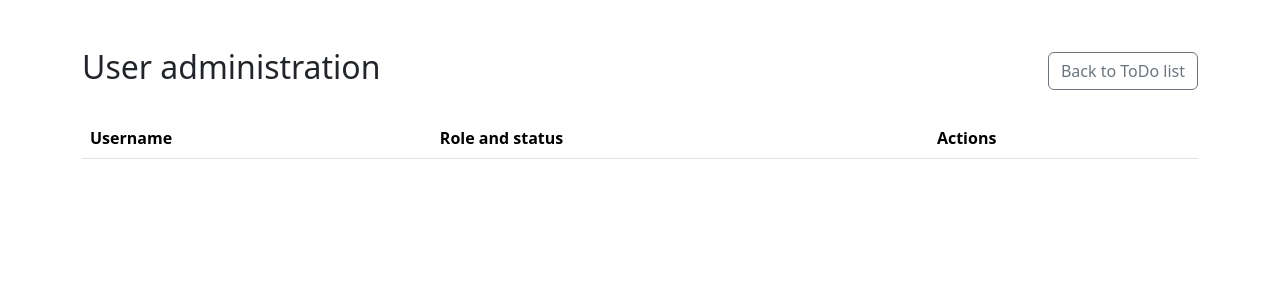
After one commit to Takafuku21/20261118-2, a Spring Boot app: page /admin/users in a window 1280 px wide. The commit adds this page. Shown: the top 300 px of the page. Run offline with Spring Boot 4, Linux system fonts and the light colour scheme; the visitor is signed in with stand-in values (Sample User, id 1); lists and menus that the app fills with data are empty; some of the project's set-up classes (security, data sources, template engines, error pages and the like) are left out, and stand-ins take their place.

Commit message:
15ロール別権限制御

```diff
--- /dev/null
+++ b/demo/src/main/java/com/example/demo/AdminUserController.java
@@ -0,0 +1,41 @@
+package com.example.demo;
+
+import com.example.demo.service.AdminUserService;
+import org.springframework.security.core.annotation.AuthenticationPrincipal;
+import org.springframework.stereotype.Controller;
+import org.springframework.ui.Model;
+import org.springframework.web.bind.annotation.GetMapping;
+import org.springframework.web.bind.annotation.PostMapping;
+import org.springframework.web.bind.annotation.RequestMapping;
+import org.springframework.web.bind.annotation.RequestParam;
+import org.springframework.web.servlet.mvc.support.RedirectAttributes;
+
+@Controller
+@RequestMapping("/admin/users")
+public class AdminUserController {
+	private final AdminUserService adminUserService;
+
+	public AdminUserController(AdminUserService adminUserService) {
+		this.adminUserService = adminUserService;
+	}
+
+	@GetMapping
+	public String list(Model model) {
+		model.addAttribute("users", adminUserService.findAll());
+		return "admin/users";
+	}
+
+	@PostMapping("/update")
+	public String update(
+			@RequestParam Long id,
+			@RequestParam String role,
+			@RequestParam(defaultValue = "false") boolean enabled,
+			@AuthenticationPrincipal AuthenticatedUser currentUser,
+			RedirectAttributes redirectAttributes) {
+		boolean updated = adminUserService.update(id, role, enabled, currentUser.getId());
+		redirectAttributes.addFlashAttribute(updated ? "successMessage" : "errorMessage", updated
+				? "User settings updated."
+				: "Could not update user. You cannot edit your own account or disable the last active admin.");
+		return "redirect:/admin/users";
+	}
+}
--- a/demo/src/main/java/com/example/demo/AuthenticatedUser.java
+++ b/demo/src/main/java/com/example/demo/AuthenticatedUser.java
@@ -12,11 +12,13 @@ public class AuthenticatedUser implements UserDetails {
 	private final String username;
 	private final String password;
 	private final List<GrantedAuthority> authorities;
+	private final boolean enabled;
 
 	public AuthenticatedUser(UserAccount account, String authority) {
 		this.id = account.getId();
 		this.username = account.getUsername();
 		this.password = account.getPassword();
+		this.enabled = account.isEnabled();
 		this.authorities = List.of((GrantedAuthority) () -> authority);
 	}
 
@@ -27,5 +29,5 @@ public class AuthenticatedUser implements UserDetails {
 	@Override public boolean isAccountNonExpired() { return true; }
 	@Override public boolean isAccountNonLocked() { return true; }
 	@Override public boolean isCredentialsNonExpired() { return true; }
-	@Override public boolean isEnabled() { return true; }
+	@Override public boolean isEnabled() { return enabled; }
 }
--- a/demo/src/main/java/com/example/demo/SecurityConfig.java
+++ b/demo/src/main/java/com/example/demo/SecurityConfig.java
@@ -3,17 +3,20 @@ package com.example.demo;
 import org.springframework.context.annotation.Bean;
 import org.springframework.context.annotation.Configuration;
 import org.springframework.security.config.annotation.web.builders.HttpSecurity;
+import org.springframework.security.config.annotation.method.configuration.EnableMethodSecurity;
 import org.springframework.security.crypto.bcrypt.BCryptPasswordEncoder;
 import org.springframework.security.crypto.password.PasswordEncoder;
 import org.springframework.security.web.SecurityFilterChain;
 
 @Configuration
+@EnableMethodSecurity
 public class SecurityConfig {
 
 	@Bean
 	SecurityFilterChain securityFilterChain(HttpSecurity http) throws Exception {
 		http
 				.authorizeHttpRequests(authorize -> authorize
+						.requestMatchers("/admin/**").hasRole("ADMIN")
 						.requestMatchers("/login", "/register", "/css/**", "/js/**", "/images/**", "/webjars/**", "/favicon.ico")
 						.permitAll()
 						.anyRequest().authenticated())
--- a/demo/src/main/java/com/example/demo/UserAccount.java
+++ b/demo/src/main/java/com/example/demo/UserAccount.java
@@ -6,6 +6,7 @@ public class UserAccount {
 	private String username;
 	private String password;
 	private String role;
+	private boolean enabled = true;
 
 	public Long getId() {
 		return id;
@@ -38,4 +39,7 @@ public class UserAccount {
 	public void setRole(String role) {
 		this.role = role;
 	}
+
+	public boolean isEnabled() { return enabled; }
+	public void setEnabled(boolean enabled) { this.enabled = enabled; }
 }
--- a/demo/src/main/java/com/example/demo/service/TodoSecurityService.java
+++ b/demo/src/main/java/com/example/demo/service/TodoSecurityService.java
@@ -19,6 +19,7 @@ public class TodoSecurityService {
 			return false;
 		}
 		Todo todo = todoMapper.findById(id);
-		return todo != null && user.getId().equals(todo.getUserId());
+		return todo != null && (user.getAuthorities().stream().anyMatch(a -> "ROLE_ADMIN".equals(a.getAuthority()))
+				|| user.getId().equals(todo.getUserId()));
 	}
 }
--- a/demo/src/main/resources/schema.sql
+++ b/demo/src/main/resources/schema.sql
@@ -8,8 +8,11 @@ CREATE TABLE IF NOT EXISTS users (
     id BIGINT GENERATED BY DEFAULT AS IDENTITY PRIMARY KEY,
     username VARCHAR(100) NOT NULL UNIQUE,
     password VARCHAR(100) NOT NULL,
-    role VARCHAR(50) NOT NULL
+    role VARCHAR(50) NOT NULL,
+    enabled BOOLEAN NOT NULL DEFAULT TRUE
 );
+
+ALTER TABLE users ADD COLUMN IF NOT EXISTS enabled BOOLEAN NOT NULL DEFAULT TRUE;
 
 INSERT INTO categories (name, color)
 SELECT '仕事', '#0d6efd'
--- /dev/null
+++ b/demo/src/main/resources/templates/admin/users.html
@@ -0,0 +1,45 @@
+<!DOCTYPE html>
+<html lang="ja" xmlns:th="http://www.thymeleaf.org" xmlns:sec="http://www.thymeleaf.org/extras/spring-security">
+<head>
+	<meta charset="UTF-8">
+	<meta name="viewport" content="width=device-width, initial-scale=1">
+	<title>User administration</title>
+	<link href="https://cdn.jsdelivr.net/npm/bootstrap@5.3.3/dist/css/bootstrap.min.css" rel="stylesheet">
+</head>
+<body>
+<main class="container py-5">
+	<div class="d-flex justify-content-between align-items-center mb-4">
+		<h1 class="h2">User administration</h1>
+		<a class="btn btn-outline-secondary" th:href="@{/todo}">Back to ToDo list</a>
+	</div>
+	<div th:if="${successMessage}" class="alert alert-success" role="status" th:text="${successMessage}"></div>
+	<div th:if="${errorMessage}" class="alert alert-danger" role="alert" th:text="${errorMessage}"></div>
+	<div class="table-responsive">
+		<table class="table table-striped align-middle">
+			<thead><tr><th>Username</th><th>Role and status</th><th>Actions</th></tr></thead>
+			<tbody>
+			<tr th:each="user : ${users}">
+				<td th:text="${user.username}"></td>
+				<td colspan="2">
+					<form method="post" th:action="@{/admin/users/update}" class="d-flex flex-wrap align-items-center gap-2">
+						<input type="hidden" name="id" th:value="${user.id}">
+						<label class="visually-hidden" th:for="|role-${user.id}|">Role</label>
+						<select class="form-select w-auto" name="role" th:id="|role-${user.id}|">
+							<option value="USER" th:selected="${user.role == 'USER'}">USER</option>
+							<option value="ADMIN" th:selected="${user.role == 'ADMIN'}">ADMIN</option>
+						</select>
+						<div class="form-check">
+							<input class="form-check-input" type="checkbox" name="enabled" value="true"
+								   th:checked="${user.enabled}" th:id="|enabled-${user.id}|">
+							<label class="form-check-label" th:for="|enabled-${user.id}|">Enabled</label>
+						</div>
+						<button class="btn btn-primary btn-sm" type="submit">Save</button>
+					</form>
+				</td>
+			</tr>
+			</tbody>
+		</table>
+	</div>
+</main>
+</body>
+</html>
--- a/demo/src/main/resources/templates/todo/list.html
+++ b/demo/src/main/resources/templates/todo/list.html
@@ -44,7 +44,10 @@
 	</div>
 	<div class="d-flex justify-content-between align-items-center mb-4">
 		<h1 class="h2 mb-0">ToDo一覧</h1>
-		<a class="btn btn-primary" href="/todo/new">新規登録</a>
+		<div class="d-flex gap-2">
+			<a sec:authorize="hasRole('ADMIN')" class="btn btn-outline-primary" th:href="@{/admin/users}">Users</a>
+			<a class="btn btn-primary" href="/todo/new">新規登録</a>
+		</div>
 	</div>
 
 	<div th:if="${successMessage}" class="alert alert-success fade show auto-dismiss-alert" role="status"
```
Also changed, not shown: demo/src/main/java/com/example/demo/BootstrapUserInitializer.java (+7 -2 lines), demo/src/main/java/com/example/demo/TodoController.java (+11 -6 lines), demo/src/main/java/com/example/demo/mapper/UserMapper.java (+18 -1 lines), demo/src/main/java/com/example/demo/service/AdminUserService.java (added, +42 -0 lines), demo/src/main/resources/mapper/TodoMapper.xml (+11 -5 lines).
